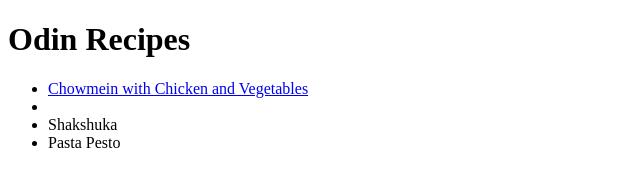
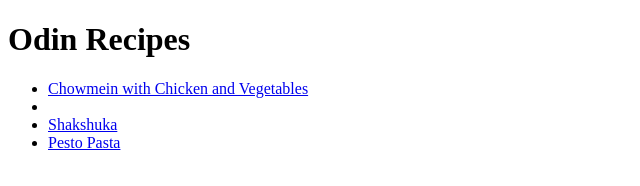
Before and after one commit to jorgedzmo/odin-recipes, a plain HTML site: page index.html in a window 1280 px wide. Shown: the whole page, without its empty margins (0-640 px from the left). Drawn offline with Linux system fonts and the light colour scheme.

Commit message:
all recipes and links done

```diff
--- a/index.html
+++ b/index.html
@@ -13,8 +13,8 @@
        <h1>Odin Recipes</h1>
        <ul>
         <li> <a href="/home/kokipc/repos/odin-recipes/recipes/noodles.html" >Chowmein with Chicken and Vegetables </a> <li>
-        <li> Shakshuka </li>
-        <li> Pasta Pesto </li>
+        <li> <a href="/home/kokipc/repos/odin-recipes/recipes/shakshuka.html"> Shakshuka </li> </a>
+        <li> <a href="/home/kokipc/repos/odin-recipes/recipes/pesto.html"> Pesto Pasta </li>   </a>
        </ul>
         <script src="" async defer></script>
     </body>
```
